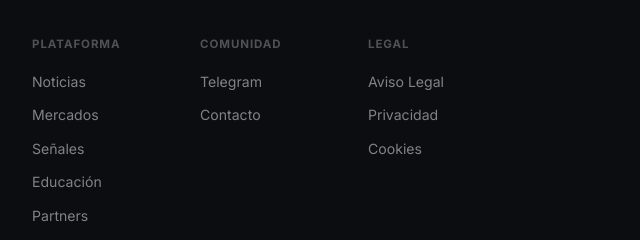
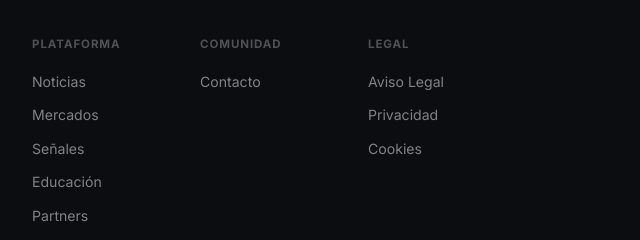
Before and after one commit to moisesrojasp89-Dev/AEONv2, a website built with Vite: page index.html in a window 1280 px wide. Shown: the part 4065-4305 px from the top of the page, 48-688 px from the left. Built offline with nearby package versions, Linux system fonts and the light colour scheme; no server answers; what lightweight-charts would draw is missing.

Commit message:
Fix: remover telegram del footer

```diff
--- a/index.html
+++ b/index.html
@@ -175,7 +175,6 @@
         </div>
         <div class="footer-col">
           <p class="footer-col-title">Comunidad</p>
-          <a href="https://t.me/AEONTRADINGGROUP" target="_blank" rel="noopener">Telegram</a>
           <a href="mailto:partners@aeon.trading">Contacto</a>
         </div>
         <div class="footer-col">
```
